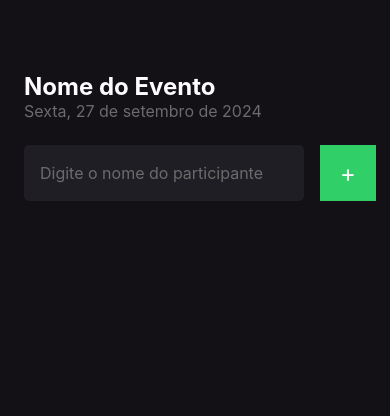
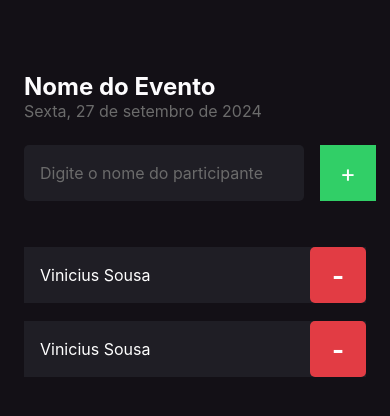
Before and after one commit to viniciusxsousa/imhere, a React Native app: screen / in a window 390 px wide. Shown: the top 416 px of the page. Built offline with nearby package versions, Linux system fonts and the light colour scheme.

Commit message:
criando o componente de participants

```diff
--- /dev/null
+++ b/src/components/Participants/index.tsx
@@ -0,0 +1,14 @@
+import { View, Text, TouchableOpacity } from "react-native"
+
+import { styles } from "./styles"
+
+export function Participants() {
+    return (
+        <View style={styles.container}>
+            <Text style={styles.name} >Vinicius Sousa</Text>
+            <TouchableOpacity style={styles.button} >
+                <Text style={styles.btnText} >-</Text>
+            </TouchableOpacity>
+        </View>
+    )
+}
--- /dev/null
+++ b/src/components/Participants/styles.ts
@@ -0,0 +1,30 @@
+import { Button, StyleSheet } from "react-native";
+
+export const styles = StyleSheet.create({
+    container: {
+        width: '100%',
+        backgroundColor: '#1f1e25',
+        flexDirection: 'row',
+        alignItems: 'center',
+        marginBottom: 18,
+    },
+    name: {
+        color: '#fff',
+        flex: 1,
+        marginLeft: 16,
+        fontSize: 16,
+    },
+    button: {
+        width: 56,
+        height: 56,
+        borderRadius: 5,
+        backgroundColor: '#e23c44',
+        alignItems: 'center',
+        justifyContent: 'center',
+    },
+    btnText: {
+        fontSize: 26,
+        fontWeight: 'bold',
+        color: '#fff',
+    }
+})
--- a/src/screens/Home/index.tsx
+++ b/src/screens/Home/index.tsx
@@ -1,4 +1,7 @@
 import { View, Text, TextInput, TouchableOpacity } from "react-native"
+
+import { Participants } from "../../components/Participants";
+
 import { styles } from "./styles"
 
 export function Home() {
@@ -26,6 +29,9 @@ export function Home() {
             </TouchableOpacity>
         </View>
 
+        <Participants/>
+        <Participants/>
+
       </View>
     )
 }
```
